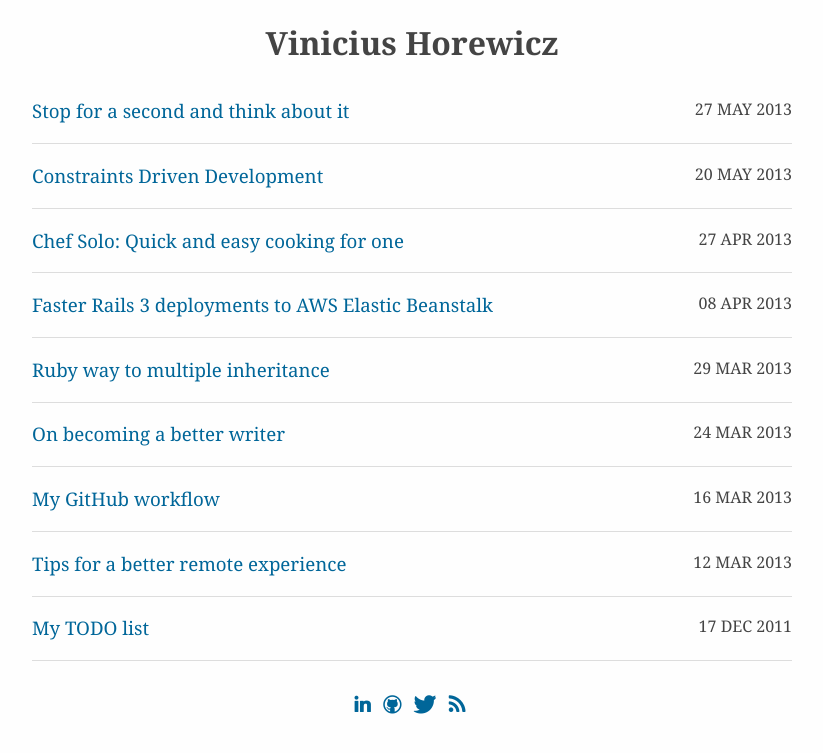
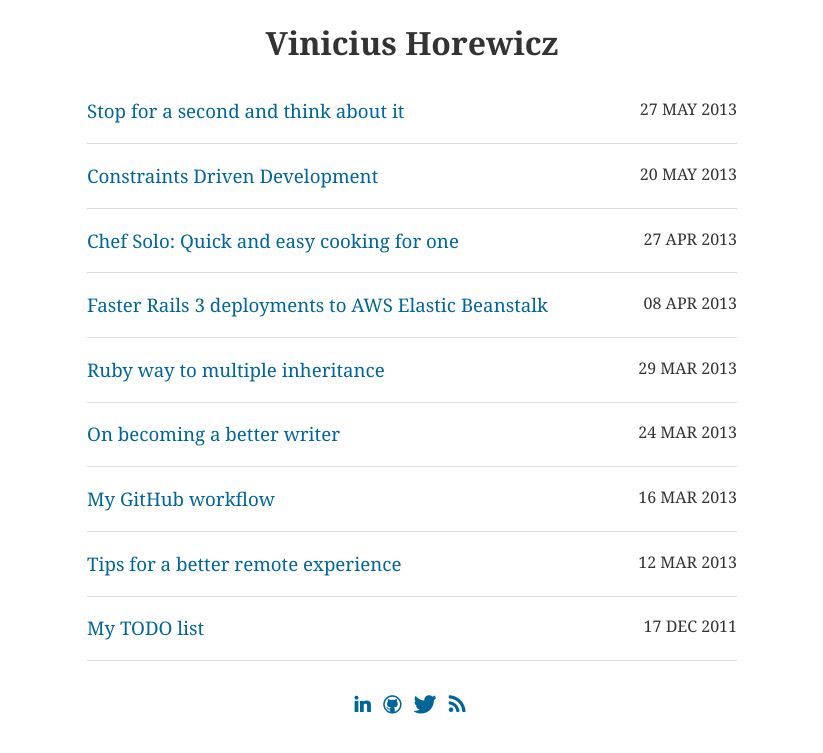
Before and after one commit to wicz/wicz.github.com, a Jekyll site: the page built from index.md, in a window 1280 px wide. Shown: the top 753 px of the page, without its empty margins (228-1051 px from the left). Built offline with Jekyll 4.4.1, drawn with Linux system fonts in a browser that asks for light colours.

Commit message:
Tweak CSS

```diff
--- a/assets/stylesheets/screen.css
+++ b/assets/stylesheets/screen.css
@@ -1,6 +1,6 @@
 body {
-  background: #fefefe;
-  color: #444;
+  background: #fff;
+  color: #333;
   font-family: Cambria, Georgia, Times, serif;
   padding: 0;
   position: relative;
@@ -22,7 +22,7 @@
 body div.container {
   margin: 0 auto;
   position: relative;
-  max-width: 760px;
+  max-width: 650px;
   width: 80%;
 }
 section.post-content header,
```
